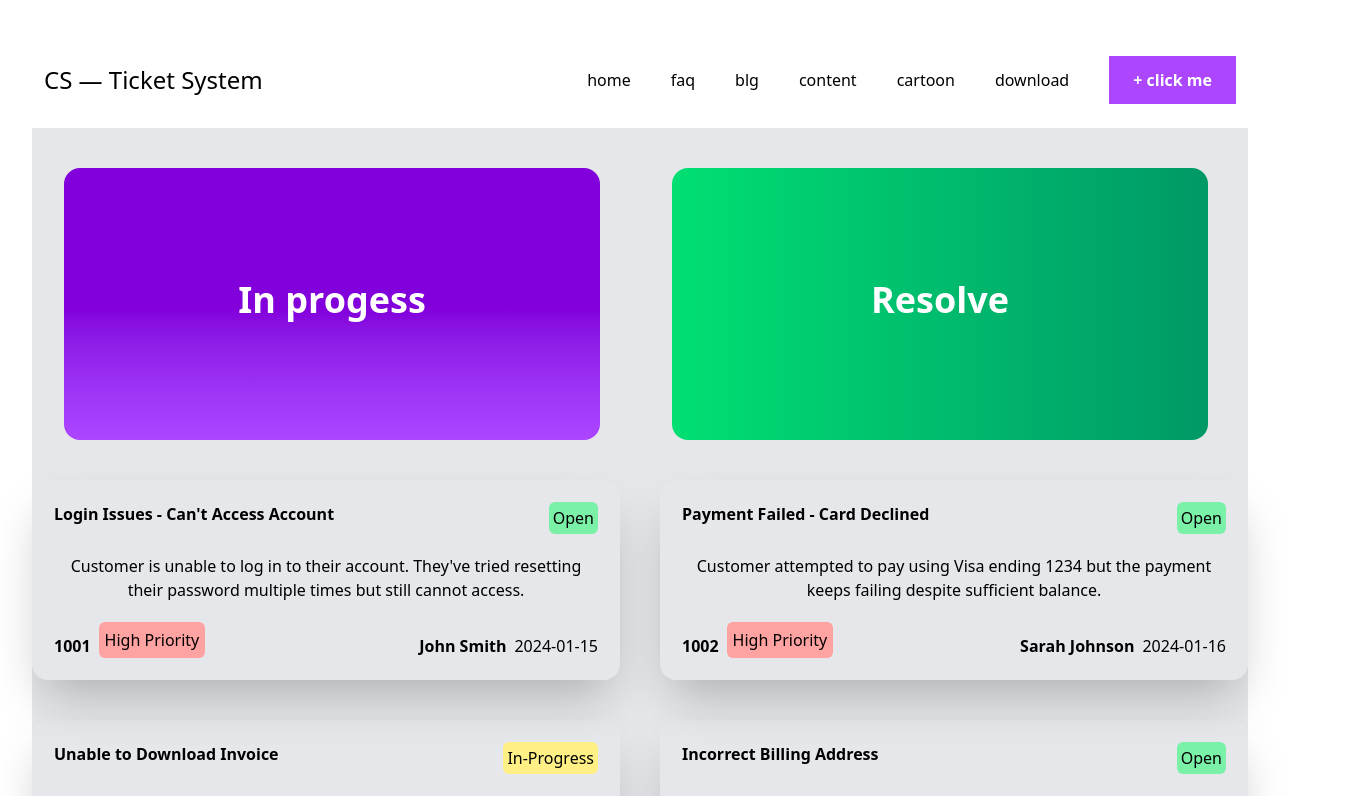
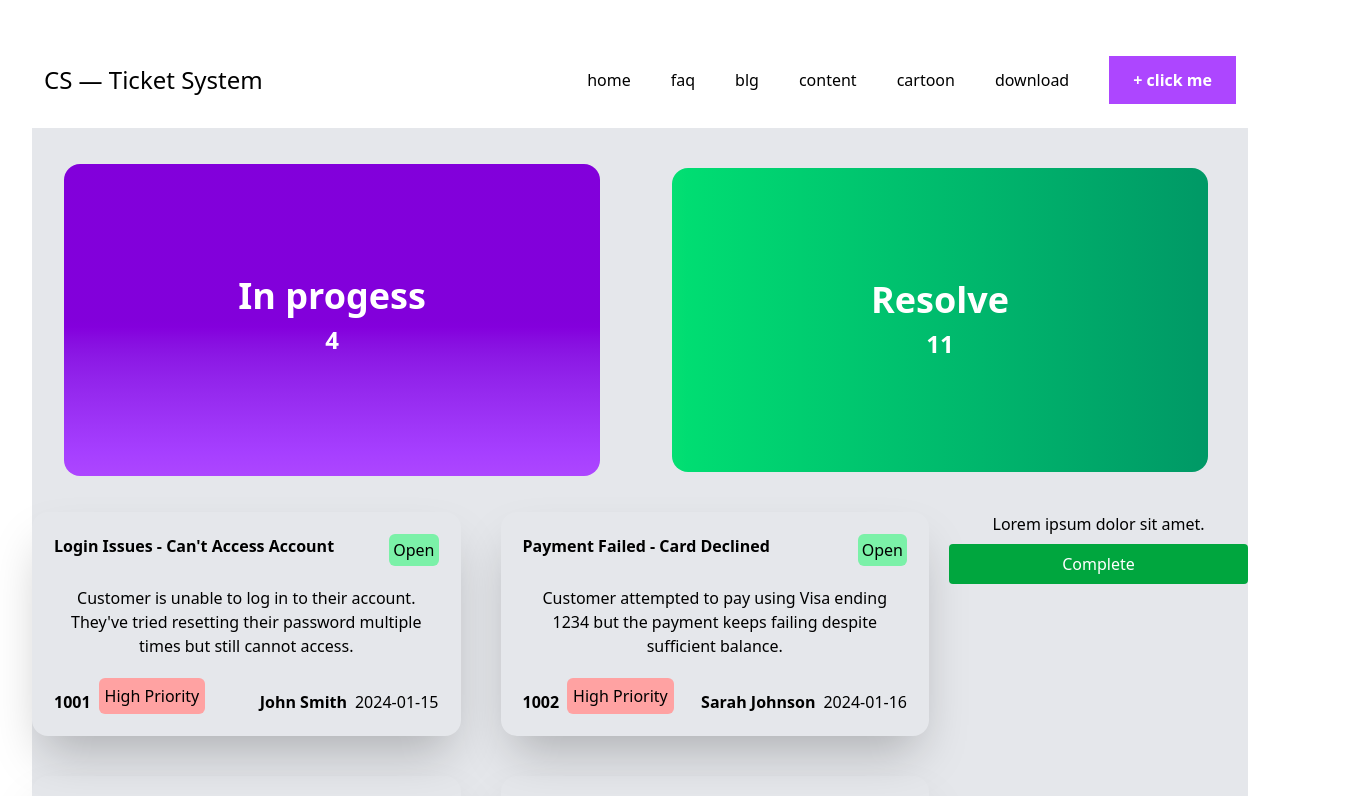
Before and after one commit to Sihambintahabib-ux/assairment-7, a React (Vite) app: page / in a window 1280 px wide. Shown: the top 796 px of the page, 1349 px wide, since content can reach past the window. Built offline with nearby package versions, Linux system fonts and the light colour scheme.

Commit message:
number added in card

```diff
--- a/src/App.jsx
+++ b/src/App.jsx
@@ -1,38 +1,38 @@
 import './App.css'
-import Nav from './components/Nav/Nav'
 import Card from './components/CardCustomerTicket/Card.jsx/Card'
 import CustomerTicket from './components/CardCustomerTicket/CardCustomerTicket'
 import Footer from './components/Footer/Footer'
-
-
-import { ToastContainer, toast } from 'react-toastify';
+import Nav from './components/Nav/Nav';
+import { ToastContainer } from 'react-toastify';
 import { Suspense } from 'react'
 
 
+
+
 const ticketJson = async () => {
-
   const res = await fetch('/tickets.json')
   return res.json()
 }
 
+function App() {
 
-
-
-function App() {
-  toast('hi')
   const ticketpromise = ticketJson()
   return (
     < >
       <Nav></Nav>
       <div className='bg'>
-      <Card ></Card>
-      <Suspense fallback={<span className="loading loading-spinner loading-xl"></span>}>
-        <CustomerTicket ticketpromise={ticketpromise}></CustomerTicket>
-      </Suspense>
-      <Footer></Footer>
+        <Suspense fallback={<span className="loading loading-spinner loading-xl"></span>}>
+
+          <Card ticketpromise={ticketpromise} ></Card>
+        </Suspense>
+
+        <Suspense fallback={<span className="loading loading-spinner loading-xl"></span>}>
+          <CustomerTicket ticketpromise={ticketpromise}></CustomerTicket>
+        </Suspense>
+        <Footer></Footer>
       </div>
 
-      {/* <ToastContainer></ToastContainer> */}
+      <ToastContainer></ToastContainer>
     </>
   )
 }
--- a/src/components/CardCustomerTicket/Card.jsx/Card.jsx
+++ b/src/components/CardCustomerTicket/Card.jsx/Card.jsx
@@ -1,19 +1,16 @@
-import React from 'react';
+import { use } from "react";
 
-const Card = ({ cardData }) => {
-    console.log(cardData, ' hi filter');
-
-
-    // ======
-
-    // ======
-
+const Card = ({  ticketpromise  }) => {
+    const cardData = use(ticketpromise)
+    // console.log(cardData, ' hi filter');
 
     var open = cardData?.filter((element) => element.status == "Open");
     var inProgress = cardData?.filter((element) => element.status == "In-Progress");
-    console.log({inProgress, open});
+    console.log({ inProgress, open, });
 
-    // let inProgresslength = inProgress.length;
+    let inProgresslength = inProgress.length;
+    let openlength = open.length;
+    console.log(inProgresslength, openlength);
     return (
 
         <div className="  ">
@@ -21,11 +18,11 @@ const Card = ({ cardData }) => {
 
                 <div className={` flex-1 p-28 m-8 rounded-2xl | bg-linear-to-t from-purple-500 via-purple-700 to-purple-700 `}>
                     <h2 className='text-4xl font-bold mb-2'>In progess</h2>
-                    <p className='text-2xl font-bold mb-2'>  </p>
+                    <p className='text-2xl font-bold mb-2'> {inProgresslength} </p>
                 </div>
                 <div className="flex-1 rounded-2xl bg-linear-to-r from-green-400 to-emerald-600  p-28 m-10 ">
                     <h2 className='text-4xl font-bold mb-2'>Resolve</h2>
-                    <span className='text-2xl font-bold mb-2'>  </span>
+                    <span className='text-2xl font-bold mb-2'> {openlength} </span>
                     <p className="font-semibold text-[26px]"></p>
                 </div>
             </div>
--- a/src/components/CardCustomerTicket/CardCustomerTicket.jsx
+++ b/src/components/CardCustomerTicket/CardCustomerTicket.jsx
@@ -1,27 +1,61 @@
 import React, { use, useState } from 'react';
 import Card from './Card.jsx/Card';
+// import { toast } from 'react-toastify';
+
 const CustomerTicket = ({ ticketpromise }) => {
     var usedatas = use(ticketpromise)
-
     // console.log(usedatas);
     const [datas, setusedata] = useState(usedatas)
-
     console.log(datas);
 
-    let ticketclick= ()=>{
-        console.log("heloo ticketclick");
+    let ticketclick = (data) => {
+        const currentData = datas.find((elem) => elem.id == data.id);
+        // console.log(currentData);
+        if (currentData.status == "In-Progress") {
+            currentData.status = "Open";
+        } else if (currentData.status == "Open") {
+            currentData.status = "In-Progress";
+        }
+        const restData = datas.filter((elem) => elem.id != data.id);
+        // console.log(restData);
+        // let Completedata = (data) => {
+        //     setusedata([currentData, ...restData])
+        // }
     }
+
     return (
+
         <div className=' '>
             <div className='flex justify-between gap-5 | container mx-auto  '>
                 <div className="container w-3/3 m-auto grid grid-cols-2 gap-10 ">
+
                     {
                         datas?.map(data => {
-                            console.log(data);
+                            // console.log(data);
 
-                            return <div  key={data.id} onClick={ticketclick} >
+                            return <div key={data.id}  >
+                                <div onClick={() => {
+                                    ticketclick(data)
+                                    // const currentData = datas.find((elem) => elem.id == data.id);
+                                    // console.log(currentData);
+                                    // if (currentData.status == "In-Progress") {
+                                    //     currentData.status = "Open";
+                                    // } else if (currentData.status == "Open") {
+                                    //     currentData.status = "In-Progress";
+                                    // }
+                                    // const restData = datas.filter((elem) => elem.id != data.id);
+                                    // console.log(restData);
 
-                                <div className='container m-auto p-5 |  | border-2 border-transparent shadow-2xl rounded-2xl  h-full '>
+
+                                    // setusedata([currentData, ...restData])
+
+
+
+
+
+                                }
+
+                                } className='container m-auto p-5 |  | border-2 border-transparent shadow-2xl rounded-2xl  h-full '>
                                     <div className='flex gap-2 justify-between '>
                                         <div className='font-bold'> {data.title}</div>
                                         <div className={` p-1 rounded-md ${data.status == "Open" ? 'bg-green-300' : data.status == "In-Progress" ?
@@ -63,15 +97,28 @@ const CustomerTicket = ({ ticketpromise }) => {
                         )
 
                     }
-                    <Card cardData={datas}></Card>
+
+                    {/* <div className=' hidden '>
+                        {
+                        datas &&
+                            <Card cardData={datas}></Card>
+
+                            }
+                    </div> */}
+
+
+
 
                 </div>
-                {/* <div className=' w-1/3 '>
+
+
+                <div className=' w-1/3 '>
                     <div className='sticky top-0   '>
-                        <p className='mb-2 '>Lorem ipsum dolor sit amet.</p>
+                        <p className='mb-2 '>Lorem ipsum dolor sit amet. </p>
                         <button className='w-full bg-green-600 p-2 px-5 rounded-sm  text-white'>Complete</button>
                     </div>
-                </div> */}
+                </div>
+
             </div>
         </div>
     );
--- a/src/components/nav/nav.jsx
+++ b/src/components/nav/nav.jsx
@@ -1,4 +1,3 @@
-import React from 'react';
 
 const Nav = () => {
     return (
```
Also changed, not shown: Esstenial Tool/readme file/README.MD, 1 other file (tests, documents, lock files or other folders).
